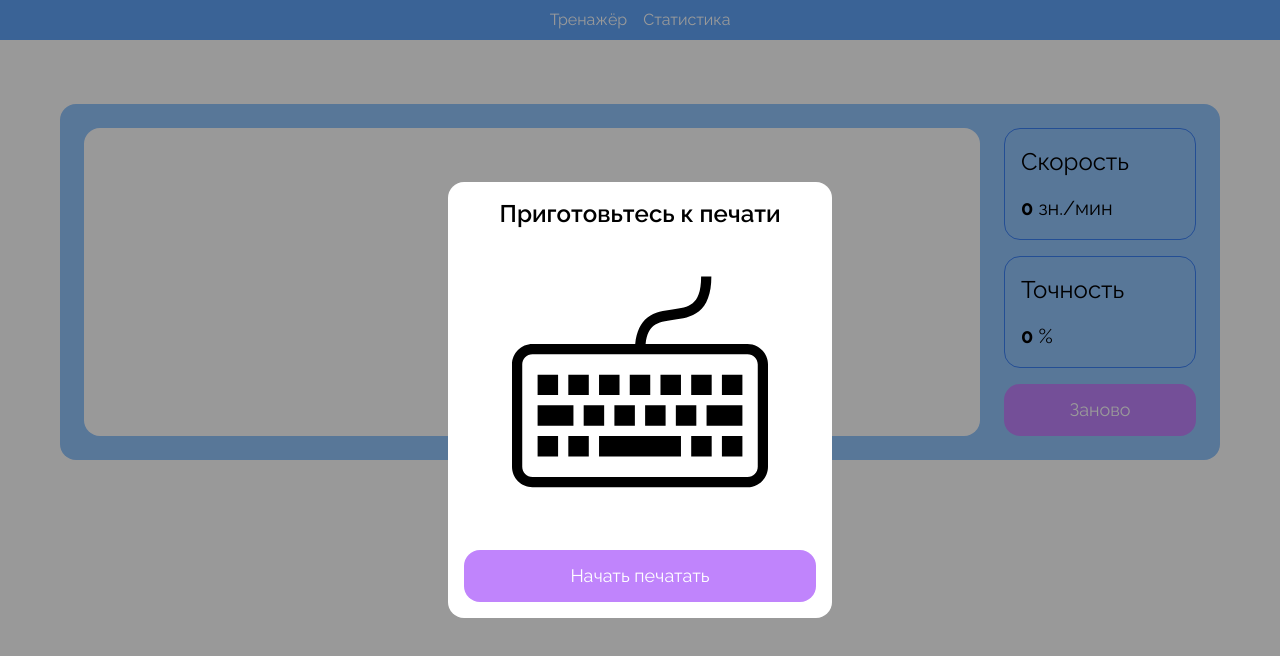
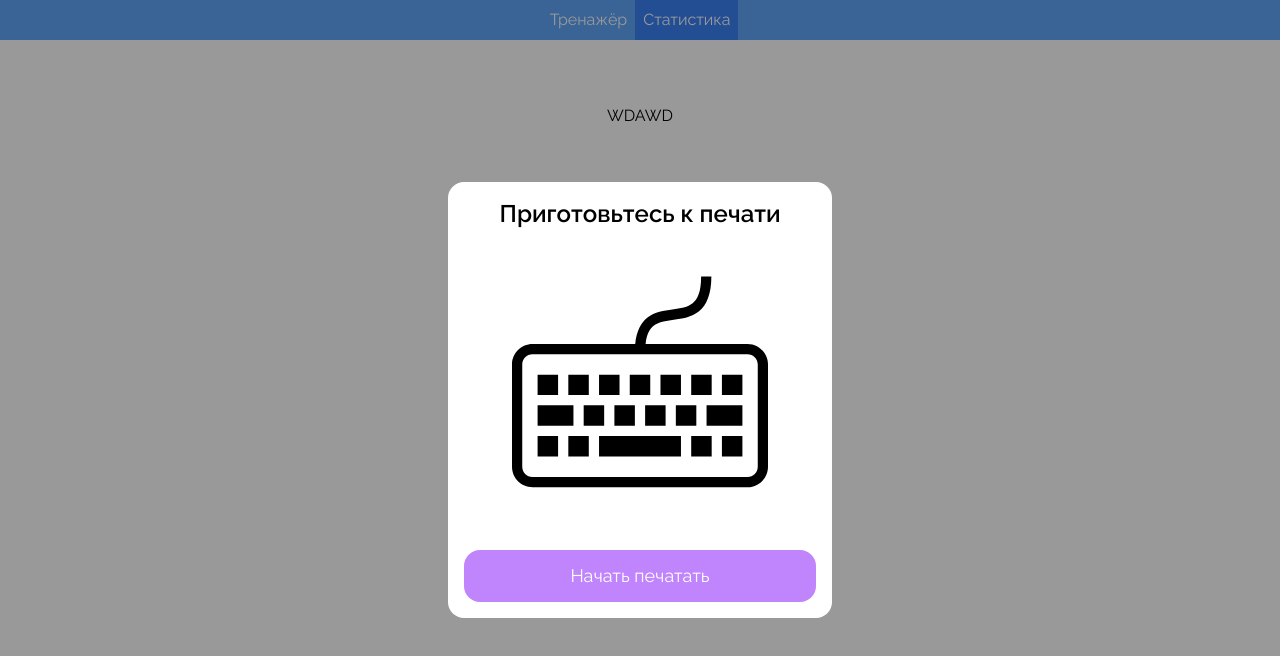
Before and after one commit to synt3tic/touch-typing-sim-spa, a Vue app: page /statistic in a window 1280 px wide. Shown: the top 656 px of the page. Built offline with nearby package versions, Linux system fonts and the light colour scheme.

Commit message:
routes-ready

```diff
--- a/package.json
+++ b/package.json
@@ -10,7 +10,8 @@
   },
   "dependencies": {
     "pinia": "^2.0.35",
-    "vue": "^3.2.47"
+    "vue": "^3.2.47",
+    "vue-router": "^4.1.6"
   },
   "devDependencies": {
     "@vitejs/plugin-vue": "^4.1.0",
--- a/src/App.vue
+++ b/src/App.vue
@@ -1,6 +1,5 @@
 <script setup lang="ts">
 import ToHeader from './components/ToHeader.vue';
-import TrainScreen from './components/TrainScreen.vue';
 import BeforeStart from './components/BeforeStart.vue';
 import ResultScreen from './components/ResultScreen.vue';
 
@@ -11,8 +10,7 @@ import ResultScreen from './components/ResultScreen.vue';
   <before-start />
   <result-screen />
   <main class="main">
-    <h1></h1>
-    <train-screen></train-screen>
+    <router-view />
   </main>
 </template>
 
--- a/src/components/BeforeStart.vue
+++ b/src/components/BeforeStart.vue
@@ -13,7 +13,6 @@ const startTyping = async () => {
   try {
     const text = await getText();
     store.convertTextToArray(text.text);
-    store.isLoading = false;
     store.startTry();
   } catch (error) {
     requestError.value = error as Error;
--- a/src/components/NavBar.vue
+++ b/src/components/NavBar.vue
@@ -1,16 +1,28 @@
 <script setup lang="ts">
+import { computed } from 'vue';
+import { useRouter } from 'vue-router';
+
+const router = useRouter();
+
 const navigationItems = [
   {
     id: 1,
     name: 'Тренажёр',
-    routeName: 'train',
+    routeName: 'train-screen',
   },
   {
     id: 2,
     name: 'Статистика',
-    routeName: 'statistic',
+    routeName: 'statistic-screen',
   },
 ];
+
+const classList = (route: string) => {
+  return {
+    'navigation__item': true,
+    'navigation__item_active': router.currentRoute.value.name === route,
+  };
+};
 </script>
 
 <template>
@@ -18,7 +30,8 @@ const navigationItems = [
     <div
       v-for="item in navigationItems"
       :key="item.id"
-      class="navigation__item"
+      :class="classList(item.routeName)"
+      @click="router.push({ name: item.routeName })"
     >
       <p>{{ item.name }}</p>
     </div>
@@ -29,7 +42,12 @@ const navigationItems = [
 .navigation {
   @apply flex items-center h-full;
 }
+
 .navigation__item {
   @apply flex items-center h-full px-2 text-white transition-all hover:cursor-pointer hover:bg-blue-300;
 }
+
+.navigation__item_active {
+  @apply bg-blue-500;
+}
 </style>
--- /dev/null
+++ b/src/components/StatisticsScreen.vue
@@ -0,0 +1,13 @@
+<script setup lang="ts">
+
+</script>
+
+<template>
+  <div>
+WDAWD
+  </div>
+</template>
+
+<style scoped>
+
+</style>
--- a/src/main.ts
+++ b/src/main.ts
@@ -2,8 +2,9 @@ import { createApp } from 'vue';
 import './style.css';
 import App from './App.vue';
 import { createPinia } from 'pinia';
+import router from './router';
 
 const pinia = createPinia();
 const app = createApp(App);
 
-app.use(pinia).mount('#app');
+app.use(pinia).use(router).mount('#app');
--- /dev/null
+++ b/src/router/index.ts
@@ -0,0 +1,23 @@
+import { createRouter, createWebHistory, RouteRecordRaw } from 'vue-router';
+import TrainScreen from '../components/TrainScreen.vue';
+import StatisticsScreen from '../components/StatisticsScreen.vue';
+
+const routes: Array<RouteRecordRaw> = [
+  {
+    path: '/',
+    name: 'train-screen',
+    component: TrainScreen,
+  },
+  {
+    path: '/statistic',
+    name: 'statistic-screen',
+    component: StatisticsScreen,
+  },
+];
+
+const router = createRouter({
+  history: createWebHistory(),
+  routes,
+});
+
+export default router;
--- a/src/stores/SessionStore.ts
+++ b/src/stores/SessionStore.ts
@@ -2,7 +2,6 @@ import { defineStore } from 'pinia';
 import { Ref, ref } from 'vue';
 
 export const useSessionStore = defineStore('SessionStore', () => {
-  const isLoading = ref(true);
 
   const lettersArray = ref<string[]>([]);
   const convertTextToArray = (text: string) => {
@@ -59,7 +58,6 @@ export const useSessionStore = defineStore('SessionStore', () => {
   };
 
   return {
-    isLoading,
     isTryActive,
     isResultScreenVisible,
     lettersArray,
```
Also changed, not shown: 1 other file (tests, documents, lock files or other folders).
